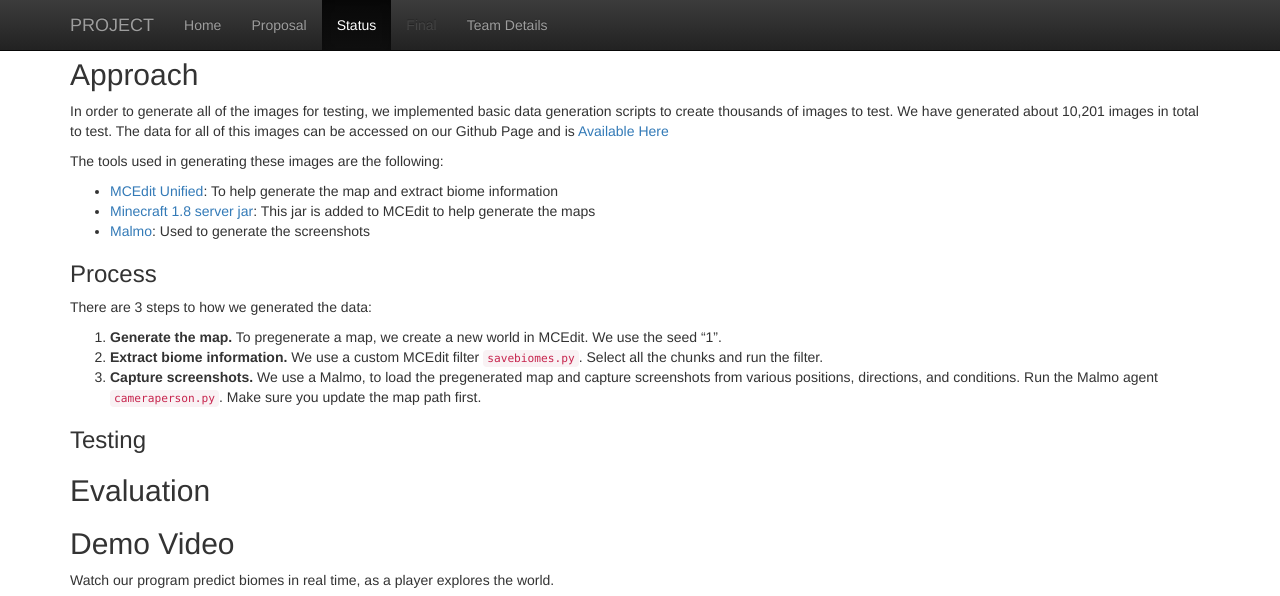
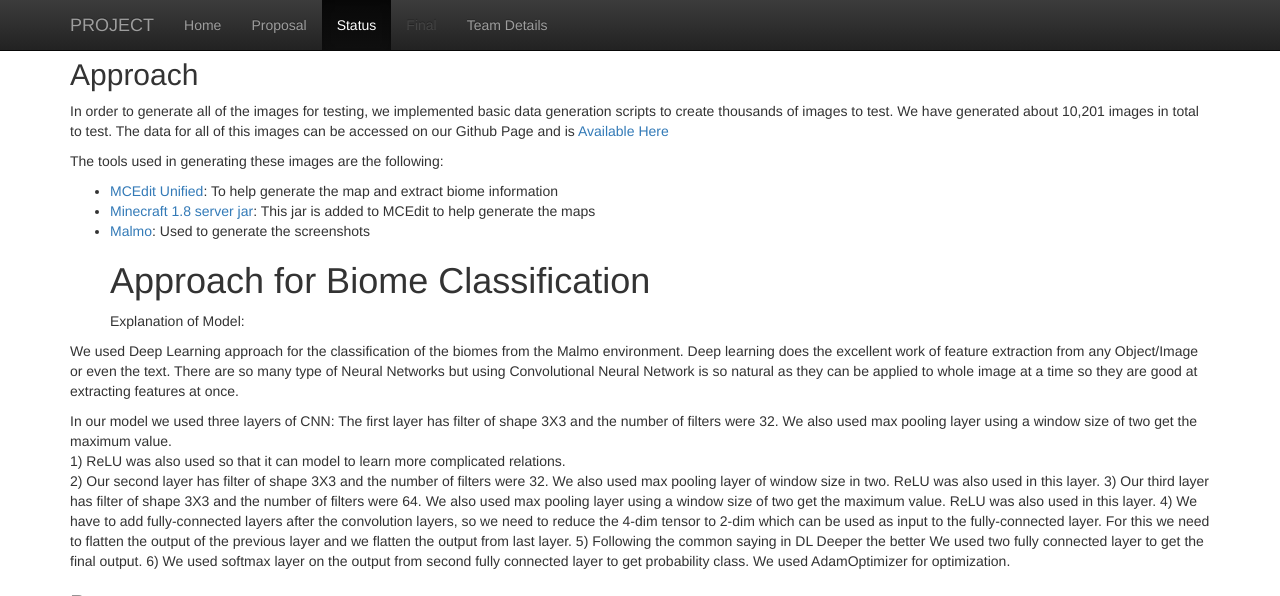
Before and after one commit to anahitab/A-Deep-Learning-Model-to-predict-frames-from-Malmo-Env-in-real-time, a Jekyll site: the page built from docs/status.md, in a window 1280 px wide and 900 px high, scrolled down 318 px, cut to the strip 0-596 px from the top of the window. Built offline with Jekyll 4.4.1, drawn with Linux system fonts in a browser that asks for light colours; our own code applies the rules of GitHub Pages for plain Markdown files.

Commit message:
Update status.md

```diff
--- a/docs/status.md
+++ b/docs/status.md
@@ -19,6 +19,22 @@
 * [MCEdit Unified](https://github.com/Khroki/MCEdit-Unified): To help generate the map and extract biome information
 * [Minecraft 1.8 server jar](https://s3.amazonaws.com/Minecraft.Download/versions/1.8/minecraft_server.1.8.jar): This jar is added to MCEdit to help generate the maps
 * [Malmo](https://github.com/Microsoft/malmo): Used to generate the screenshots
+# Approach for Biome Classification
+Explanation of Model:
+
+We used Deep Learning approach for the classification of the biomes from the Malmo environment. Deep learning does the excellent work of feature extraction from any Object/Image or even the text.
+There are so many type of Neural Networks but using Convolutional Neural Network is so natural as they can be applied to whole image at a time so they are good at extracting features at once.
+
+In our model we used three layers of CNN:
+The first layer has filter of shape 3X3 and the number of filters were 32. We also used max pooling layer using a window size of two get the maximum value.<br>
+1) ReLU was also used so that it can model to learn more complicated relations.<br>
+2) Our second layer has filter of shape 3X3 and the number of filters were 32. We also used max pooling layer of window size in two. ReLU was also used in this layer.
+3) Our third layer has filter of shape 3X3 and the number of filters were 64. We also used max pooling layer using a window size of two get the maximum value. ReLU was also used in this layer.
+4) We have to add fully-connected layers after the convolution layers, so we need to reduce the 4-dim tensor to 2-dim which can be used as input to the fully-connected layer. For this we need to flatten the output of the previous layer and we flatten the output from last layer.
+5) Following the common saying in DL Deeper the better We used two fully connected layer to get the final output.
+6) We used softmax layer on the output from second fully connected layer to get probability class. We used AdamOptimizer for optimization.
+
+
 
 ### Process
 There are 3 steps to how we generated the data:
```
